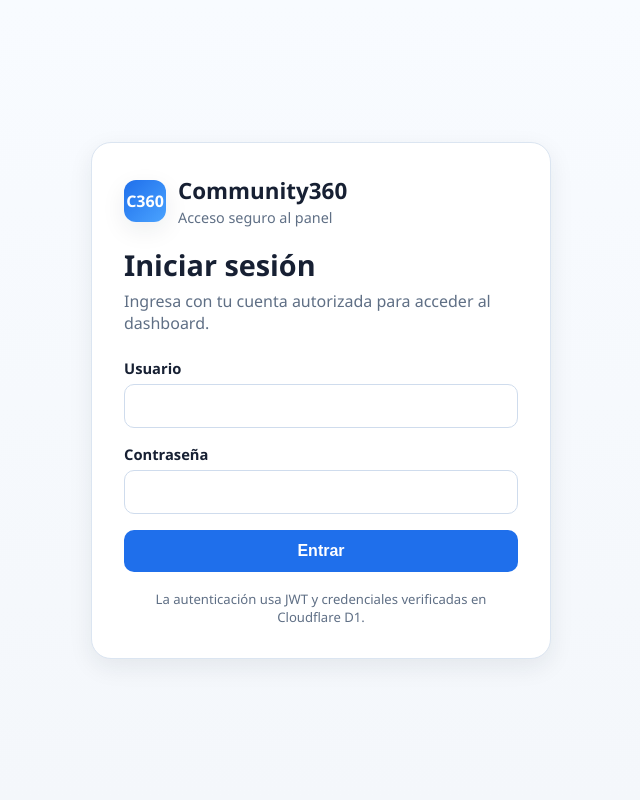
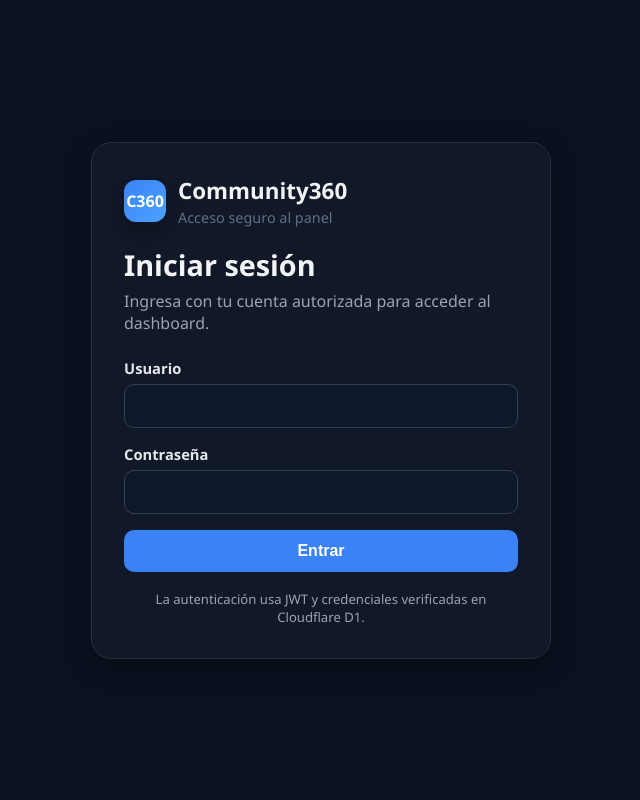
Before and after one commit to Jose-ma12/Community360, a FastAPI app: page /static/login.html in a window 1280 px wide. Shown: the whole page, without its empty margins (319-959 px from the left). Run offline with FastAPI, Linux system fonts and the light colour scheme.

Commit message:
Alinea esquema usuarios_sistema en D1, tema oscuro y conexión REST/WS

```diff
--- a/setup_auth_d1.py
+++ b/setup_auth_d1.py
@@ -1,3 +1,8 @@
+import sys
+
+sys.stdout.reconfigure(encoding="utf-8")
+sys.stdin.reconfigure(encoding="utf-8")
+
 import os
 from datetime import datetime, timezone
 
--- a/static/styles.css
+++ b/static/styles.css
@@ -1,22 +1,23 @@
 :root {
-  --bg: #f4f7fb;
-  --panel: #ffffff;
-  --panel-2: #eef4ff;
-  --text: #172033;
-  --muted: #5f6f85;
-  --primary: #1f6feb;
-  --primary-dark: #1557b0;
-  --accent: #00a389;
-  --danger: #d94f4f;
-  --border: #dbe5f1;
-  --shadow: 0 8px 24px rgba(23, 32, 51, 0.08);
+  --bg: #0b1120;
+  --panel: #111827;
+  --panel-2: #1f2937;
+  --text: #f3f4f6;
+  --muted: #9ca3af;
+  --primary: #3b82f6;
+  --primary-dark: #2563eb;
+  --accent: #10b981;
+  --danger: #ef4444;
+  --border: #243041;
+  --shadow: 0 8px 24px rgba(0, 0, 0, 0.35);
   --radius: 14px;
 }
 * { box-sizing: border-box; }
-body { margin: 0; font-family: "Segoe UI", Tahoma, sans-serif; background: linear-gradient(180deg, #f8fbff 0%, var(--bg) 100%); color: var(--text); }
+html, body { background-color: #0b1120; color: #f3f4f6; }
+body { margin: 0; font-family: "Segoe UI", Tahoma, sans-serif; background: #0b1120; color: var(--text); }
 a { color: var(--primary); }
 .container { width: min(1400px, calc(100% - 32px)); margin: 0 auto; }
-.topbar { position: sticky; top: 0; z-index: 20; background: rgba(255,255,255,0.94); backdrop-filter: blur(8px); border-bottom: 1px solid var(--border); }
+.topbar { position: sticky; top: 0; z-index: 20; background: rgba(17,24,39,0.95); backdrop-filter: blur(8px); border-bottom: 1px solid var(--border); }
 .topbar-inner { display: flex; align-items: center; justify-content: space-between; gap: 16px; padding: 14px 0; }
 .brand { display: flex; align-items: center; gap: 12px; }
 .brand-mark { width: 42px; height: 42px; border-radius: 12px; background: linear-gradient(135deg, var(--primary), #4aa3ff); color: #fff; display: grid; place-items: center; font-weight: 800; box-shadow: var(--shadow); }
@@ -26,9 +27,9 @@ a { color: var(--primary); }
 .btn { border: 0; border-radius: 10px; padding: 10px 14px; font-weight: 600; cursor: pointer; transition: .2s; }
 .btn-primary { background: var(--primary); color: #fff; }
 .btn-primary:hover { background: var(--primary-dark); }
-.btn-ghost { background: #fff; color: var(--text); border: 1px solid var(--border); }
-.btn-ghost:hover { background: #f7faff; }
-.status-pill { display: inline-flex; align-items: center; gap: 8px; padding: 8px 12px; border-radius: 999px; font-size: 0.9rem; font-weight: 600; border: 1px solid var(--border); background: #fff; }
+.btn-ghost { background: #111827; color: var(--text); border: 1px solid var(--border); }
+.btn-ghost:hover { background: #1f2937; }
+.status-pill { display: inline-flex; align-items: center; gap: 8px; padding: 8px 12px; border-radius: 999px; font-size: 0.9rem; font-weight: 600; border: 1px solid var(--border); background: #111827; color: var(--text); }
 .dot { width: 10px; height: 10px; border-radius: 50%; background: #9aa8bc; }
 .dot.ok { background: #20b26b; box-shadow: 0 0 0 4px rgba(32,178,107,.15); }
 .dot.bad { background: var(--danger); box-shadow: 0 0 0 4px rgba(217,79,79,.12); }
@@ -42,39 +43,39 @@ main { padding: 24px 0 40px; }
 .grid-2 { grid-template-columns: repeat(2, minmax(0,1fr)); }
 .grid-3 { grid-template-columns: repeat(3, minmax(0,1fr)); }
 .card { background: var(--panel); border: 1px solid var(--border); border-radius: var(--radius); box-shadow: var(--shadow); padding: 18px; min-width: 0; }
-.card h3 { margin: 0 0 10px; font-size: 1rem; }
+.card h3 { margin: 0 0 10px; font-size: 1rem; color: var(--text); }
 .muted { color: var(--muted); }
 .kpi .label { color: var(--muted); font-size: 0.9rem; margin-bottom: 8px; }
-.kpi .value { font-size: 2rem; font-weight: 800; line-height: 1.1; margin-bottom: 8px; color: #10284a; }
-.kpi .formula { font-size: 0.82rem; color: #35507a; background: var(--panel-2); padding: 8px 10px; border-radius: 8px; overflow-wrap: anywhere; }
-.banner { padding: 14px 16px; border-radius: 12px; background: #eafaf4; border: 1px solid #bfe8d3; color: #14553d; font-weight: 600; margin-bottom: 16px; }
+.kpi .value { font-size: 2rem; font-weight: 800; line-height: 1.1; margin-bottom: 8px; color: #f9fafb; }
+.kpi .formula { font-size: 0.82rem; color: #dbeafe; background: var(--panel-2); padding: 8px 10px; border-radius: 8px; overflow-wrap: anywhere; }
+.banner { padding: 14px 16px; border-radius: 12px; background: #052e2b; border: 1px solid #134e4a; color: #99f6e4; font-weight: 600; margin-bottom: 16px; }
 .chart-wrap { position: relative; height: 320px; width: 100%; }
 .chart-wrap canvas { width: 100% !important; height: 100% !important; }
 .heatmap { overflow-x: auto; }
 .heatmap table { width: 100%; border-collapse: separate; border-spacing: 4px; min-width: 560px; }
 .heatmap th, .heatmap td { text-align: center; padding: 8px; font-size: 0.82rem; }
 .heatmap th { color: var(--muted); font-weight: 600; }
-.heatmap td.cell { border-radius: 8px; color: #0f223d; font-weight: 700; min-width: 58px; }
-.heatmap td.day { text-align: left; font-weight: 700; color: #314a6d; white-space: nowrap; }
+.heatmap td.cell { border-radius: 8px; color: #e5e7eb; font-weight: 700; min-width: 58px; }
+.heatmap td.day { text-align: left; font-weight: 700; color: #cbd5e1; white-space: nowrap; }
 .log { max-height: 320px; overflow: auto; display: flex; flex-direction: column; gap: 8px; }
-.log-item { padding: 10px 12px; border-radius: 10px; background: #f7faff; border: 1px solid #e4edf8; font-size: 0.88rem; }
+.log-item { padding: 10px 12px; border-radius: 10px; background: #0f172a; border: 1px solid #243041; font-size: 0.88rem; color: var(--text); }
 .log-item .meta { display: flex; justify-content: space-between; gap: 8px; color: var(--muted); font-size: 0.78rem; margin-bottom: 4px; }
 .table-wrap { overflow: auto; }
 table.data { width: 100%; border-collapse: collapse; min-width: 900px; }
-table.data th, table.data td { padding: 10px 8px; border-bottom: 1px solid #e6edf5; text-align: left; font-size: 0.88rem; vertical-align: top; }
-table.data th { color: var(--muted); font-weight: 700; background: #fbfdff; position: sticky; top: 0; }
-.pill { display: inline-block; padding: 2px 8px; border-radius: 999px; font-size: 0.75rem; background: #eef4ff; color: #2457a6; font-weight: 600; }
+table.data th, table.data td { padding: 10px 8px; border-bottom: 1px solid #243041; text-align: left; font-size: 0.88rem; vertical-align: top; }
+table.data th { color: var(--muted); font-weight: 700; background: #111827; position: sticky; top: 0; }
+.pill { display: inline-block; padding: 2px 8px; border-radius: 999px; font-size: 0.75rem; background: #1e3a8a; color: #dbeafe; font-weight: 600; }
 .empty { color: var(--muted); padding: 16px 0; text-align: center; }
 /* Login */
-.login-body { min-height: 100vh; display: grid; place-items: center; padding: 24px; }
-.login-card { width: min(460px, 100%); background: #fff; border: 1px solid var(--border); border-radius: 20px; box-shadow: var(--shadow); padding: 32px; }
-.login-card h1 { margin: 0 0 6px; font-size: 1.8rem; }
+.login-body { min-height: 100vh; display: grid; place-items: center; padding: 24px; background: #0b1120; color: #f3f4f6; }
+.login-card { width: min(460px, 100%); background: #111827; border: 1px solid var(--border); border-radius: 20px; box-shadow: var(--shadow); padding: 32px; }
+.login-card h1 { margin: 0 0 6px; font-size: 1.8rem; color: #f3f4f6; }
 .login-card p { margin: 0 0 24px; color: var(--muted); }
 .field { margin-bottom: 16px; }
-.field label { display: block; font-weight: 600; margin-bottom: 6px; font-size: 0.92rem; }
-.field input { width: 100%; padding: 12px 13px; border-radius: 10px; border: 1px solid #cfdced; font-size: 1rem; }
-.field input:focus { outline: 2px solid rgba(31,111,235,.18); border-color: var(--primary); }
-.error { display: none; margin-bottom: 14px; padding: 10px 12px; border-radius: 10px; background: #fff1f1; color: #a12626; border: 1px solid #f0cccc; font-size: 0.9rem; }
+.field label { display: block; font-weight: 600; margin-bottom: 6px; font-size: 0.92rem; color: #e5e7eb; }
+.field input { width: 100%; padding: 12px 13px; border-radius: 10px; border: 1px solid #334155; background: #0f172a; color: #f3f4f6; font-size: 1rem; }
+.field input:focus { outline: 2px solid rgba(59,130,246,.25); border-color: var(--primary); }
+.error { display: none; margin-bottom: 14px; padding: 10px 12px; border-radius: 10px; background: #3f1d1d; color: #fecaca; border: 1px solid #7f1d1d; font-size: 0.9rem; }
 .error.show { display: block; }
 .login-btn { width: 100%; padding: 12px; font-size: 1rem; }
 .footer-note { margin-top: 18px; font-size: 0.82rem; color: var(--muted); text-align: center; }
```
